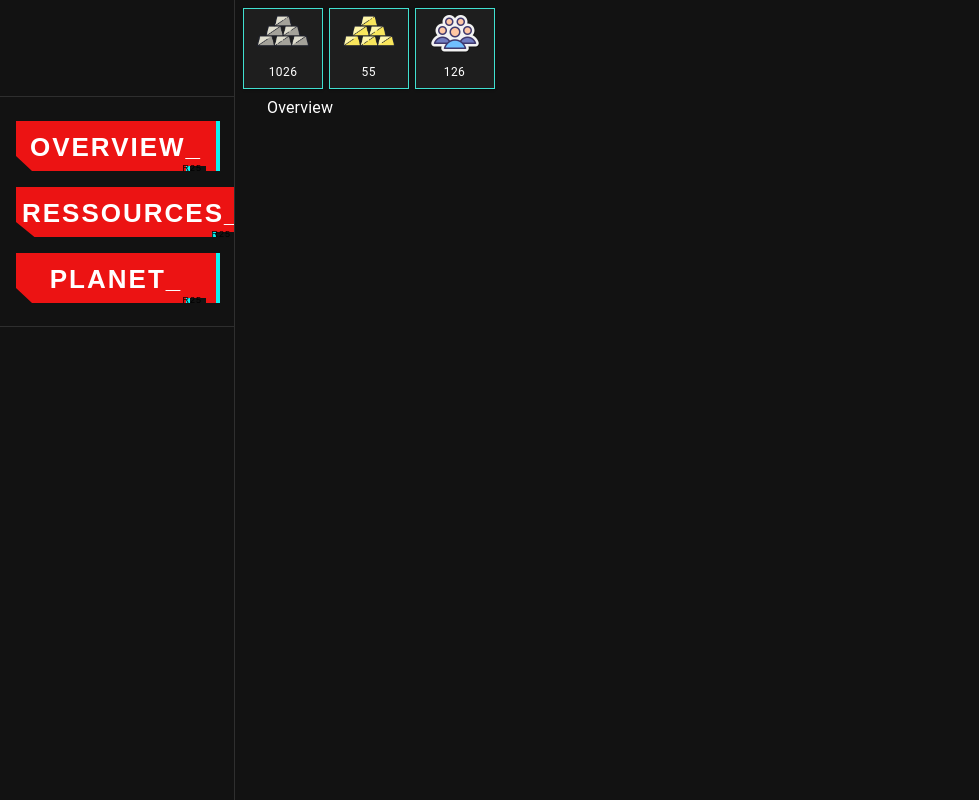
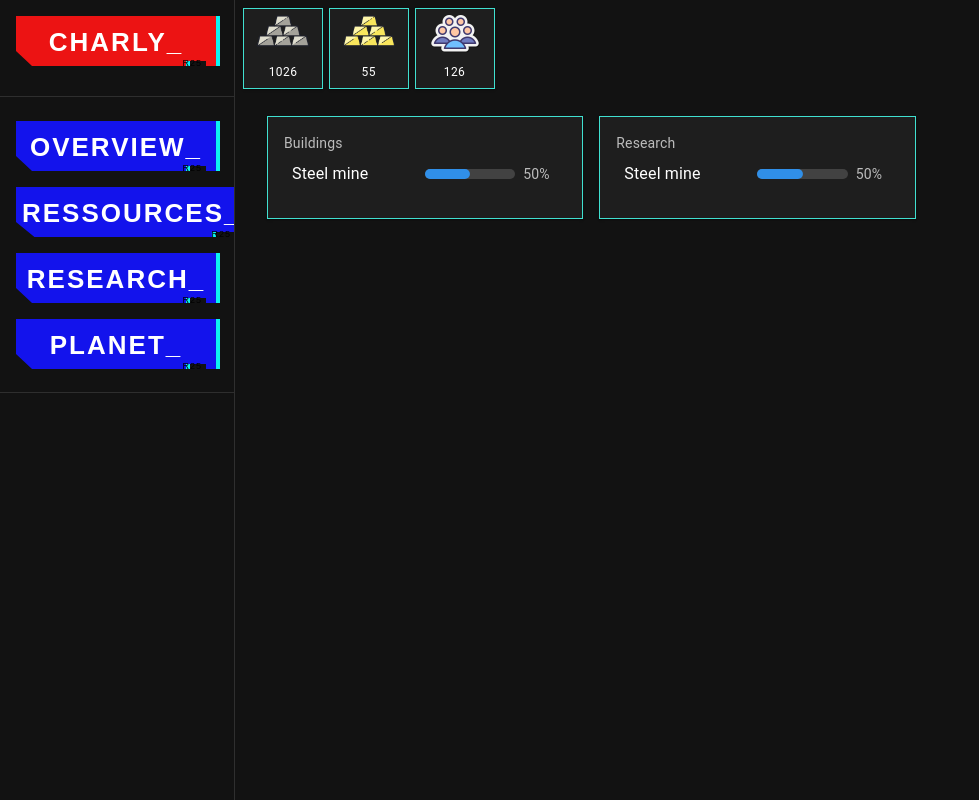
Before and after one commit to Charlyln/space-odyssey, a React (Create React App) app: page / in a window 1280 px wide. Shown: the whole page, without its empty margins (0-979 px from the left). Built offline with nearby package versions, Linux system fonts and the light colour scheme; a web font is replaced by a local one.

Commit message:
feat/ add overview items

```diff
--- a/src/Router.jsx
+++ b/src/Router.jsx
@@ -25,6 +25,10 @@ const links = [
     name: 'Ressources',
   },
   {
+    to: '/research',
+    name: 'Research',
+  },
+  {
     to: '/planet',
     name: 'Planet',
   },
@@ -33,8 +37,11 @@ const links = [
 export default function Router() {
   return (
     <BrowserRouter>
-      <Box sx={{ display: 'flex' }}>
-        <AppBar position='fixed' sx={{ width: `calc(100% - ${drawerWidth}px)`, ml: `${drawerWidth}px`, background: 'none', boxShadow: 'none' }}>
+      <Box>
+        <AppBar
+          position='fixed'
+          sx={{ width: `calc(100% - ${drawerWidth}px)`, ml: `${drawerWidth}px`, background: 'none', boxShadow: 'none' }}
+        >
           <StatusBar />
         </AppBar>
         <Drawer
@@ -49,18 +56,21 @@ export default function Router() {
           variant='permanent'
           anchor='left'
         >
-          <Divider style={{ marginTop: '96px' }} />
+          <div>
+            <CustomButton name={'Charly'} />
+          </div>
+          <Divider style={{ marginTop: '30px' }} />
           <List>
             {links.map((link) => (
               <Link to={link.to} key={link.to}>
-                <CustomButton key={link.to} name={link.name} />
+                <CustomButton key={link.to} name={link.name} color={240} />
               </Link>
             ))}
           </List>
           <Divider style={{ marginTop: '15px' }} />
         </Drawer>
 
-        <Box component='main' sx={{ p: 3 }}>
+        <Box sx={{ p: 3, marginLeft: '235px', marginTop: '20px' }}>
           <Toolbar />
 
           <Routes>
--- a/src/common/CustomButton.jsx
+++ b/src/common/CustomButton.jsx
@@ -1,8 +1,8 @@
 import './custombutton.css';
 
-export default function CustomButton({ name }) {
+export default function CustomButton({ name, color }) {
   return (
-    <button className='cybr_btn'>
+    <button className='cybr_btn' style={{ '--primary-hue': color }}>
       {name}
       <span aria-hidden>_</span>
       <span aria-hidden className='cybr_btn__glitch'>
--- a/src/common/custombutton.css
+++ b/src/common/custombutton.css
@@ -181,6 +181,6 @@
     }
   }
 
-  .cybr_btn:nth-of-type(2) {
-    --primary-hue: 260;
-  }
+  /* .cybr_btn:nth-of-type(1) {
+    --primary-hue: 240;
+  } */
--- a/src/pages/Overview.jsx
+++ b/src/pages/Overview.jsx
@@ -1,10 +1,59 @@
 import React from 'react';
-import { Grid } from '@mui/material';
+import { Card, CardMedia, Typography, Grid, CardContent, Box } from '@mui/material';
+import { styled } from '@mui/material/styles';
+import LinearProgress, { linearProgressClasses } from '@mui/material/LinearProgress';
+
+const items = [
+  {
+    name: 'Buildings',
+  },
+  {
+    name: 'Research',
+  },
+];
+
+const BorderLinearProgress = styled(LinearProgress)(({ theme }) => ({
+  height: 10,
+  borderRadius: 5,
+  [`&.${linearProgressClasses.colorPrimary}`]: {
+    backgroundColor: theme.palette.grey[theme.palette.mode === 'light' ? 200 : 800],
+  },
+  [`& .${linearProgressClasses.bar}`]: {
+    borderRadius: 5,
+    backgroundColor: theme.palette.mode === 'light' ? '#1a90ff' : '#308fe8',
+  },
+}));
 
 function Overview() {
   return (
-    <Grid container alignItems='center' sx={{ padding: 1 }}>
-      Overview
+    <Grid container alignItems='center'>
+      {items.map((item) => (
+        <Grid item xs={4} key={item.name} sx={{ padding: 1 }}>
+          <Card style={{ borderRadius: 0, border: 'solid 1px turquoise' }}>
+            <CardContent>
+              <Typography sx={{ fontSize: 14 }} color='text.secondary'>
+                {item.name}
+              </Typography>
+
+              <Grid container alignItems='center' sx={{ padding: 1 }}>
+                <Grid item xs={6}>
+                  Steel mine
+                </Grid>
+                <Grid item xs={6}>
+                  <Box sx={{ display: 'flex', alignItems: 'center' }}>
+                    <Box sx={{ width: '100%', mr: 1 }}>
+                      <BorderLinearProgress variant='determinate' value={50} />
+                    </Box>
+                    <Box sx={{ minWidth: 35 }}>
+                      <Typography variant='body2' color='text.secondary'>{`50%`}</Typography>
+                    </Box>
+                  </Box>
+                </Grid>
+              </Grid>
+            </CardContent>
+          </Card>
+        </Grid>
+      ))}
     </Grid>
   );
 }
```
